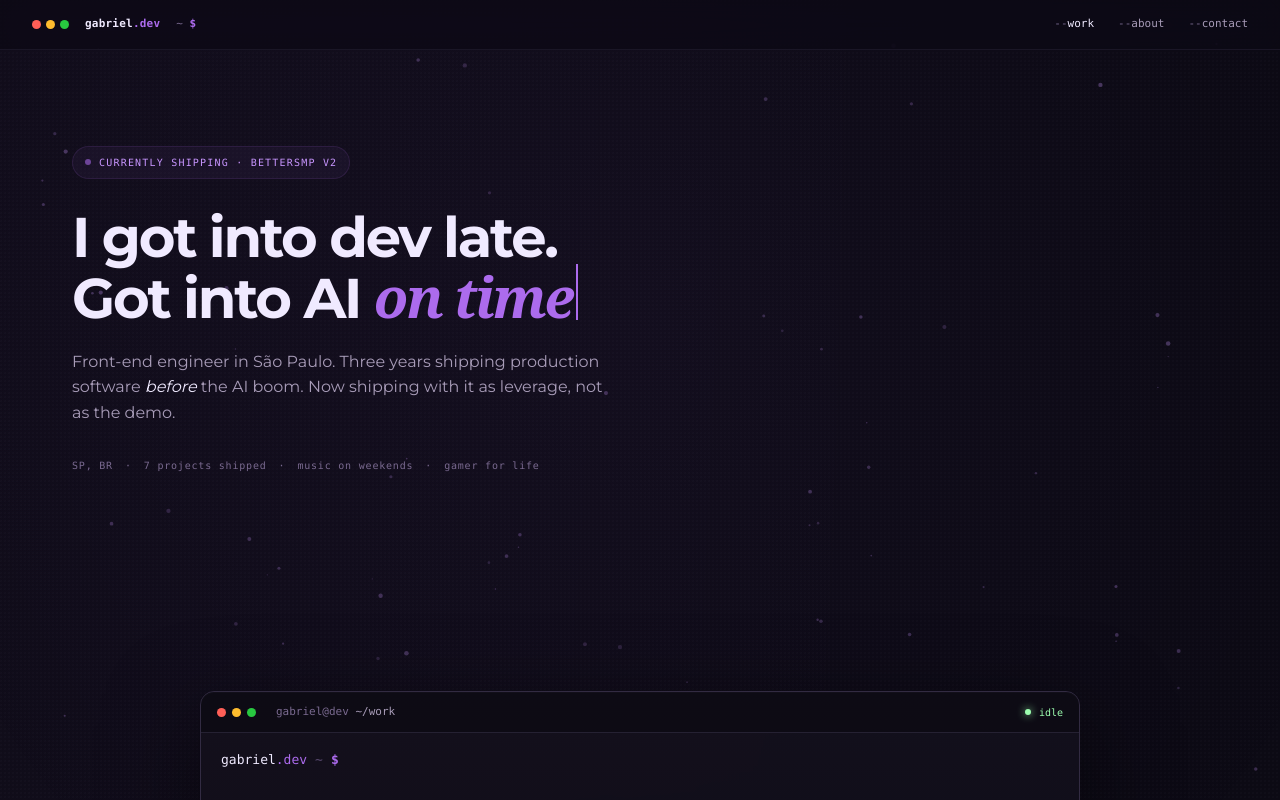
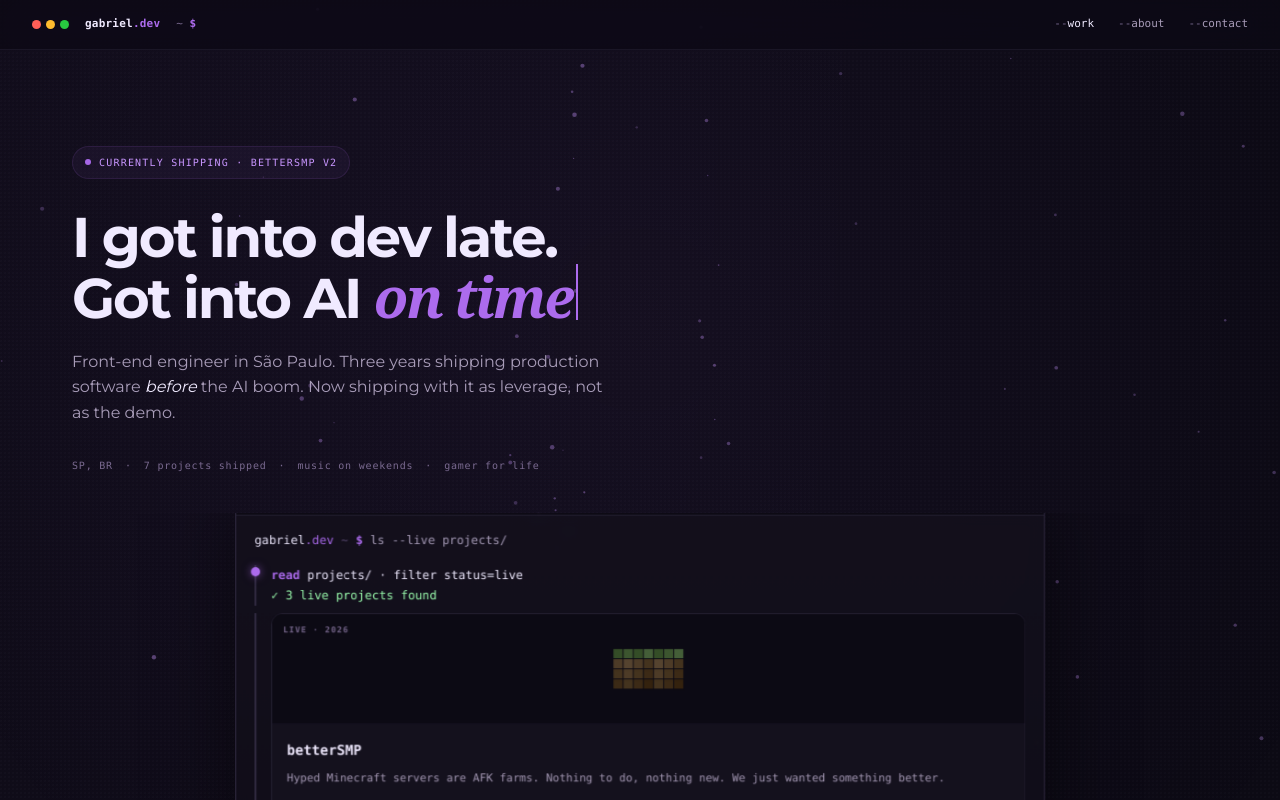
Before and after one commit to gaabscps/gabs-portifolio, a Next.js app: page / in a window 1280 px wide. Shown: the top 800 px of the page. Built offline with nearby package versions, Linux system fonts and the light colour scheme.

Commit message:
feat: playhead-driven journey (auto-play + smooth skip), scroll-position zoom, faster living background

```diff
--- a/src/components/Home/LivingBackground.tsx
+++ b/src/components/Home/LivingBackground.tsx
@@ -87,16 +87,16 @@ export const LivingBackground = () => {
     };
 
     const frame = () => {
-      smoothVel += (velocity - smoothVel) * 0.08;
+      smoothVel += (velocity - smoothVel) * 0.16;
       velocity *= 0.9;
 
       ctx.clearRect(0, 0, W, H);
-      paintGlow(0.04 + progress * 0.15);
+      paintGlow(0.05 + progress * 0.18);
 
-      const drift = 1 + progress * 1.8;
+      const drift = 1.3 + progress * 2.8;
       for (const p of parts) {
-        p.y -= (0.1 + p.z * 0.45) * drift;
-        p.x += smoothVel * p.z * 0.3;
+        p.y -= (0.18 + p.z * 0.7) * drift;
+        p.x += smoothVel * p.z * 0.95;
         if (p.y < -4) {
           p.y = H + 4;
           p.x = Math.random() * W;
@@ -104,8 +104,8 @@ export const LivingBackground = () => {
         if (p.x < -4) p.x = W + 4;
         else if (p.x > W + 4) p.x = -4;
 
-        const a = 0.1 + p.z * 0.4 * (0.5 + progress * 0.5);
-        const streak = Math.min(Math.abs(smoothVel) * p.z * 0.5, 20);
+        const a = 0.14 + p.z * 0.5 * (0.5 + progress * 0.5);
+        const streak = Math.min(Math.abs(smoothVel) * p.z * 1.3, 46);
         const color = `rgba(200,150,255,${a.toFixed(3)})`;
         if (streak > 2) {
           ctx.strokeStyle = color;
--- a/src/components/Home/TerminalJourney/TerminalJourney.tsx
+++ b/src/components/Home/TerminalJourney/TerminalJourney.tsx
@@ -2,6 +2,7 @@
 
 import { Box, Flex, Text } from "@chakra-ui/react";
 import { useJourneyScroll } from "./useJourneyScroll";
+import { useJourneyPlayhead } from "./useJourneyPlayhead";
 import { buildBeats, beatBounds } from "./beats";
 
 const START = 0.06;
@@ -32,21 +33,24 @@ export function TerminalJourney({
 }) {
   const stat = endStat ?? `${items.length} shown`;
   const { ref, active, progress } = useJourneyScroll();
+  const t = useJourneyPlayhead(ref, active);
   const beats = buildBeats(items.length);
   const bounds = beatBounds(beats, START, END);
 
-  // Local progress within a beat, clamped 0..1.
+  // The playhead `t` drives the terminal content (typing, tool, streaming): it
+  // is monotonic and auto-plays once pinned, accelerated by scroll and eased to
+  // completion near the end. The reversible scroll `progress` drives the zoom.
   const local = (i: number) => {
     const [a, b] = bounds[i];
-    return Math.max(0, Math.min(1, (progress - a) / (b - a)));
+    return Math.max(0, Math.min(1, (t - a) / (b - a)));
   };
-  const reached = (i: number) => progress >= bounds[i][0];
+  const reached = (i: number) => t >= bounds[i][0];
 
-  // Command typing scrubbed by scroll (fully shown when inactive).
+  // Command types out along the playhead (fully shown when inactive).
   const cmdLocal = active ? local(0) : 1;
   const typedCount = Math.round(cmdLocal * command.length);
   const typedCmd = command.slice(0, typedCount);
-  const cmdTyping = active && progress >= bounds[0][0] && progress < bounds[0][1];
+  const cmdTyping = active && t >= bounds[0][0] && t < bounds[0][1];
 
   const toolIdx = 1;
   const showTool = !active || reached(toolIdx);
@@ -55,7 +59,11 @@ export function TerminalJourney({
   const itemBeatIndex = (i: number) => 2 + i;
   const showItem = (i: number) => !active || reached(itemBeatIndex(i));
   const endShown = !active || reached(beats.length - 1);
-  const status = !active ? "done" : progress < START ? "idle" : progress > END ? "done" : "running";
+  const status = !active ? "done" : t <= 0 ? "idle" : t >= 1 ? "done" : "running";
+
+  // Reversible spatial effect: the terminal zooms in as the section scrolls
+  // into place (and back out on the way up), independent of the playhead.
+  const zoom = !active ? 1 : 0.92 + (Math.min(progress, 0.25) / 0.25) * 0.08;
 
   const prompt = (
     <Text as="span" fontFamily="var(--font-mono)">
@@ -76,6 +84,9 @@ export function TerminalJourney({
       sx={{ backdropFilter: "blur(8px)", WebkitBackdropFilter: "blur(8px)" }}
       w={{ base: "100%", md: "min(880px, 92vw)" }}
       fontFamily="var(--font-mono)"
+      transform={`scale(${zoom})`}
+      transformOrigin="center"
+      willChange="transform"
     >
       <Flex align="center" gap={3} px={4} py={3} borderBottom="1px solid" borderColor="brand.border" bg="rgba(8,6,14,.5)" fontSize="11px" color="brand.textMeta" aria-hidden="true">
         <Flex gap="6px">{light("#ff5f57")}{light("#febc2e")}{light("#28c840")}</Flex>
@@ -136,7 +147,7 @@ export function TerminalJourney({
 
   // Active: tall wrapper creates scroll distance; sticky stage pins the terminal.
   return (
-    <Box as="section" ref={ref} position="relative" h={{ base: "200vh", md: "440vh" }}>
+    <Box as="section" ref={ref} position="relative" h={{ base: "140vh", md: "200vh" }}>
       <Flex position="sticky" top={0} h="100vh" align="center" justify="center" px={{ base: 4, md: 8 }} overflow="hidden">
         {terminal}
       </Flex>
--- /dev/null
+++ b/src/components/Home/TerminalJourney/useJourneyPlayhead.ts
@@ -0,0 +1,72 @@
+"use client";
+
+import { useEffect, useRef, useState } from "react";
+
+const BASE_MS = 2600; // natural full-play duration once the stage is pinned
+const FLOOR_START = 0.08; // section scroll fraction where the scroll floor starts rising
+const FLOOR_END = 0.9; // section scroll fraction where the scroll floor reaches 1 (skip)
+
+// Monotonic 0..1 playhead for a journey's terminal animation. It reads the same
+// wrapper as useJourneyScroll (shared ref) but produces a different signal:
+// once the section pins, the playhead advances on its own over ~BASE_MS, and
+// scrolling forward raises a smooth floor (smoothstep of the section's scroll
+// position) that accelerates it and, near the end of the section, eases it to
+// completion (a soft skip). It never runs backward, so scrolling back up does
+// not un-type the terminal. Pair it with useJourneyScroll's reversible
+// `progress` for spatial effects (zoom, parallax).
+export function useJourneyPlayhead(
+  ref: React.RefObject<HTMLElement>,
+  active: boolean,
+) {
+  const [t, setT] = useState(0);
+  const done = useRef(false);
+
+  useEffect(() => {
+    if (!active) return;
+    const el = ref.current;
+    if (!el) return;
+
+    let raf = 0;
+    let lastTime = 0;
+    let cur = 0;
+
+    const smoothstep = (x: number) => {
+      const c = Math.max(0, Math.min(1, x));
+      return c * c * (3 - 2 * c);
+    };
+
+    const loop = (time: number) => {
+      if (!lastTime) lastTime = time;
+      const dt = time - lastTime;
+      lastTime = time;
+
+      const rect = el.getBoundingClientRect();
+      const scrollable = el.offsetHeight - window.innerHeight;
+      const sectionP = scrollable > 0 ? -rect.top / scrollable : 0;
+      const pinned = rect.top <= 0 && rect.bottom >= window.innerHeight;
+
+      const natural = pinned ? dt / BASE_MS : 0;
+      const floor = smoothstep((sectionP - FLOOR_START) / (FLOOR_END - FLOOR_START));
+
+      const next = Math.min(1, Math.max(cur + natural, floor));
+      if (next !== cur) {
+        cur = next;
+        setT(Math.round(next * 1000) / 1000);
+      }
+
+      if (cur >= 1) {
+        done.current = true;
+        raf = 0;
+        return; // completed, stop the loop (monotonic, never restarts)
+      }
+      raf = requestAnimationFrame(loop);
+    };
+
+    if (!done.current) raf = requestAnimationFrame(loop);
+    return () => {
+      if (raf) cancelAnimationFrame(raf);
+    };
+  }, [active, ref]);
+
+  return t;
+}
```
